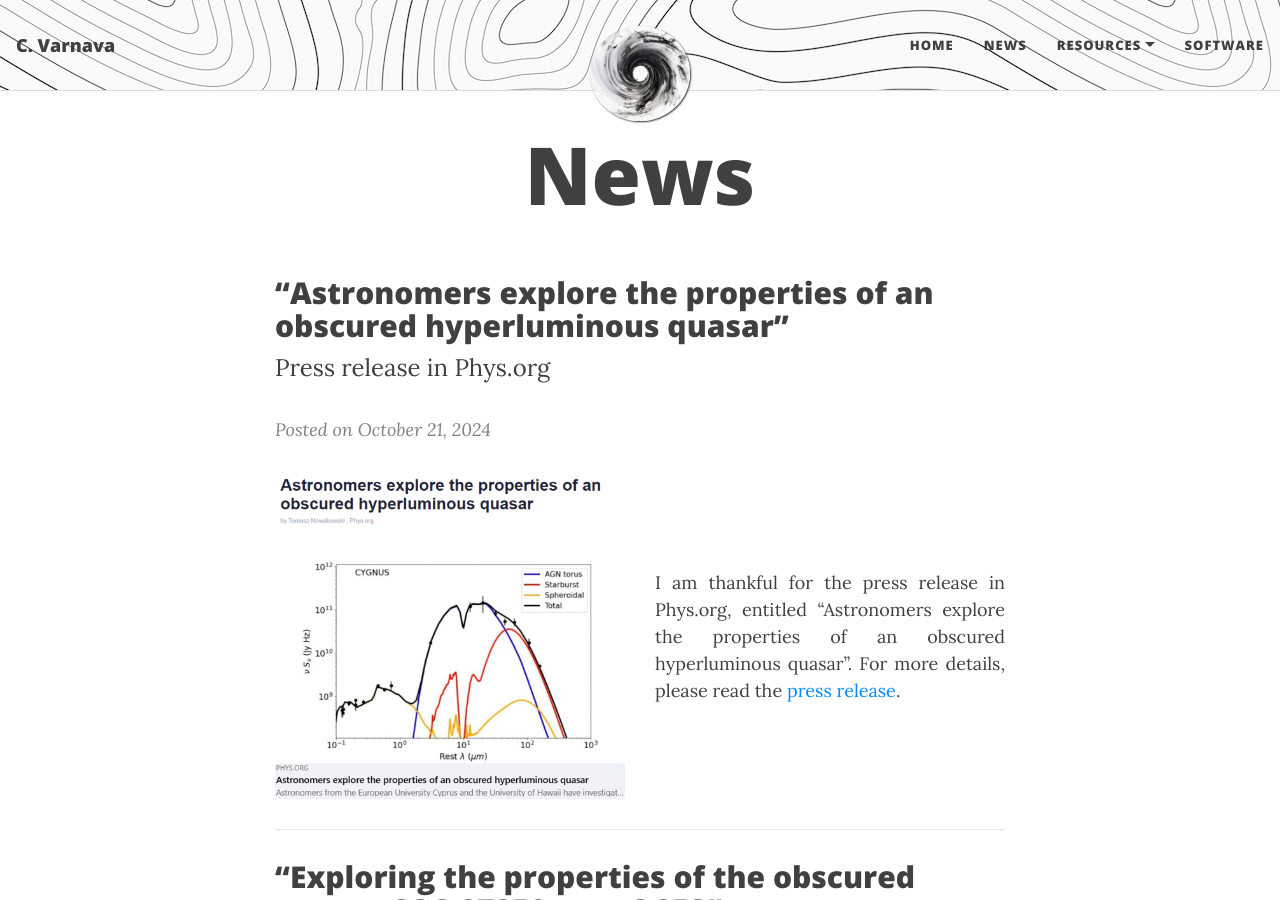
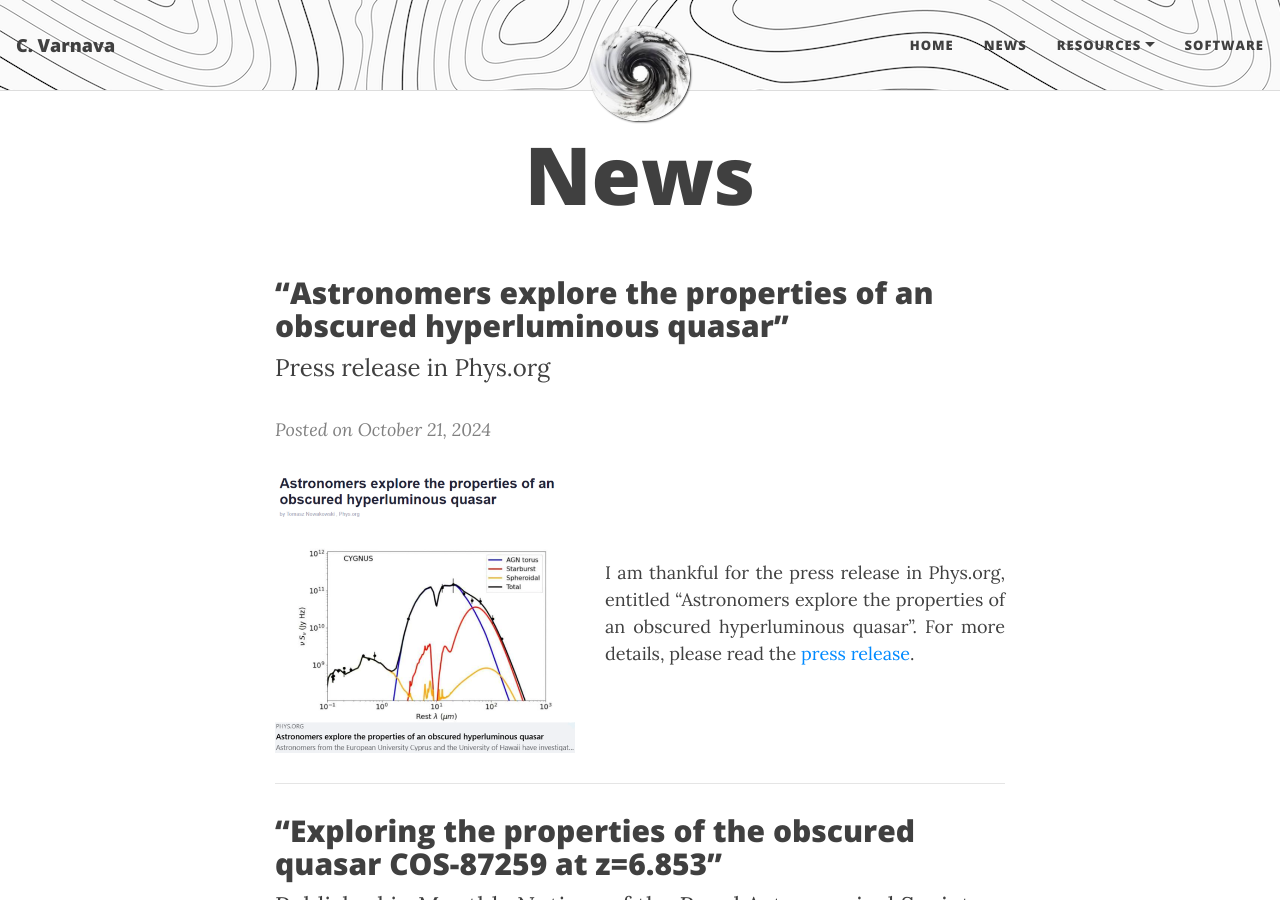
Before and after one commit to ch-var/ch-var.github.io, a Jekyll site: the page built from news.html, in a window 1280 px wide and 900 px high. Built offline with Jekyll 4.4.1, drawn with Linux system fonts in a browser that asks for light colours; formulas are drawn with MathJax 3.

Commit message:
Update news.html

```diff
--- a/news.html
+++ b/news.html
@@ -11,7 +11,7 @@
 <i style="color:#808080";>Posted on October 21, 2024</i>
 
 <div style="display: flex; justify-content: space-between; align-items: center; flex-wrap: wrap;">
-  <img src="/assets/img/press.png" style="max-width: 350px; height: auto; margin-right: 30px;"/>
+  <img src="/assets/img/press.png" style="max-width: 300px; height: auto; margin-right: 30px;"/>
   <p style="text-align: justify; flex: 1;">I am thankful for the press release in Phys.org, entitled “Astronomers explore the properties of an obscured hyperluminous quasar”. For more details, please read the <a href="https://phys.org/news/2024-10-astronomers-explore-properties-obscured-hyperluminous.html">press release</a>.</p>
 </div>
 
@@ -77,7 +77,7 @@
 <i style="color:#808080";>Posted on April 30, 2024</i>
 
 <div style="display: flex; justify-content: space-between; align-items: center; flex-wrap: wrap;">
-  <img src="/assets/img/IRAS07598+6508_CYGNUS.png" style="max-width: 300px; height: auto; margin-right: 30px;"/>
+  <img src="/assets/img/IRAS07598+6508_CYGNUS.png" style="max-width: 350px; height: auto; margin-right: 30px;"/>
   <p style="text-align: justify; flex: 1;">I am thrilled to announce the publication of our research article “SMART: spectral energy distributions Markov chain analysis with radiative transfer models” in Monthly Notices of the Royal Astronomical Society. In summary, <b>SMART</b> (<b>S</b>pectral energy distributions <b>M</b>arkov chain <b>A</b>nalysis with <b>R</b>adiative <b>T</b>ransfer models) is a publicly available open-source spectral... <a href="https://ch-var.github.io/2024-04-30-SMART"><b style="color:#424242";>[Read more]</b></a></p>
 </div>
 
```
